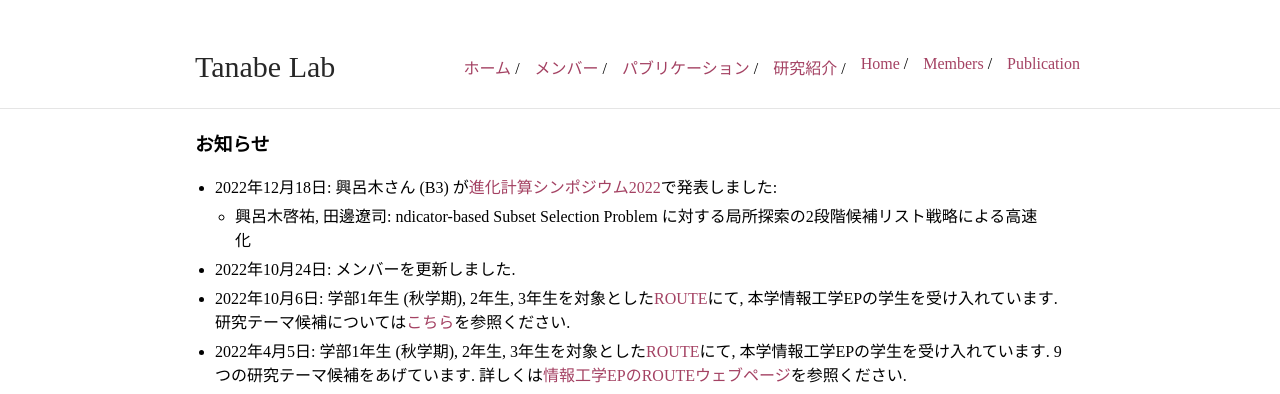
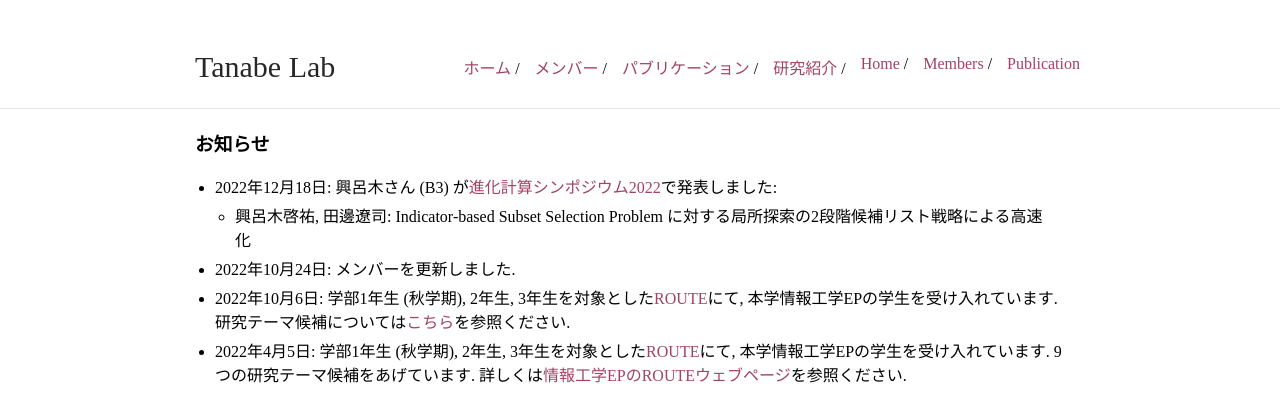
Before and after one commit to aopt-lab/aopt-lab.github.io, a Jekyll site: the page built from index.md, in a window 1280 px wide. Shown: the top 394 px of the page. Built offline with Jekyll 4.4.1, drawn with Linux system fonts in a browser that asks for light colours.

Commit message:
fix typo

```diff
--- a/index.md
+++ b/index.md
@@ -6,7 +6,7 @@ title: 田邊研究室
 ### お知らせ
 
 * 2022年12月18日: 興呂木さん (B3) が[進化計算シンポジウム2022](http://www.jpnsec.org/symposium202203.html)で発表しました:
-    * 興呂木啓祐, 田邊遼司: ndicator-based Subset Selection Problem に対する局所探索の2段階候補リスト戦略による高速化
+    * 興呂木啓祐, 田邊遼司: Indicator-based Subset Selection Problem に対する局所探索の2段階候補リスト戦略による高速化
 * 2022年10月24日: メンバーを更新しました.
 * 2022年10月6日: 学部1年生 (秋学期), 2年生, 3年生を対象とした[ROUTE](http://es-route.ynu.ac.jp/computer-science-and-engineering-ep/how-to-join/)にて, 本学情報工学EPの学生を受け入れています. 研究テーマ候補については[こちら](https://hackmd.io/yqsGzrHvSMKPbM8afex7qw)を参照ください.
 * 2022年4月5日: 学部1年生 (秋学期), 2年生, 3年生を対象とした[ROUTE](http://es-route.ynu.ac.jp/)にて, 本学情報工学EPの学生を受け入れています. 9つの研究テーマ候補をあげています. 詳しくは[情報工学EPのROUTEウェブページ](http://es-route.ynu.ac.jp/computer-science-and-engineering-ep/project-lists/)を参照ください.
```
